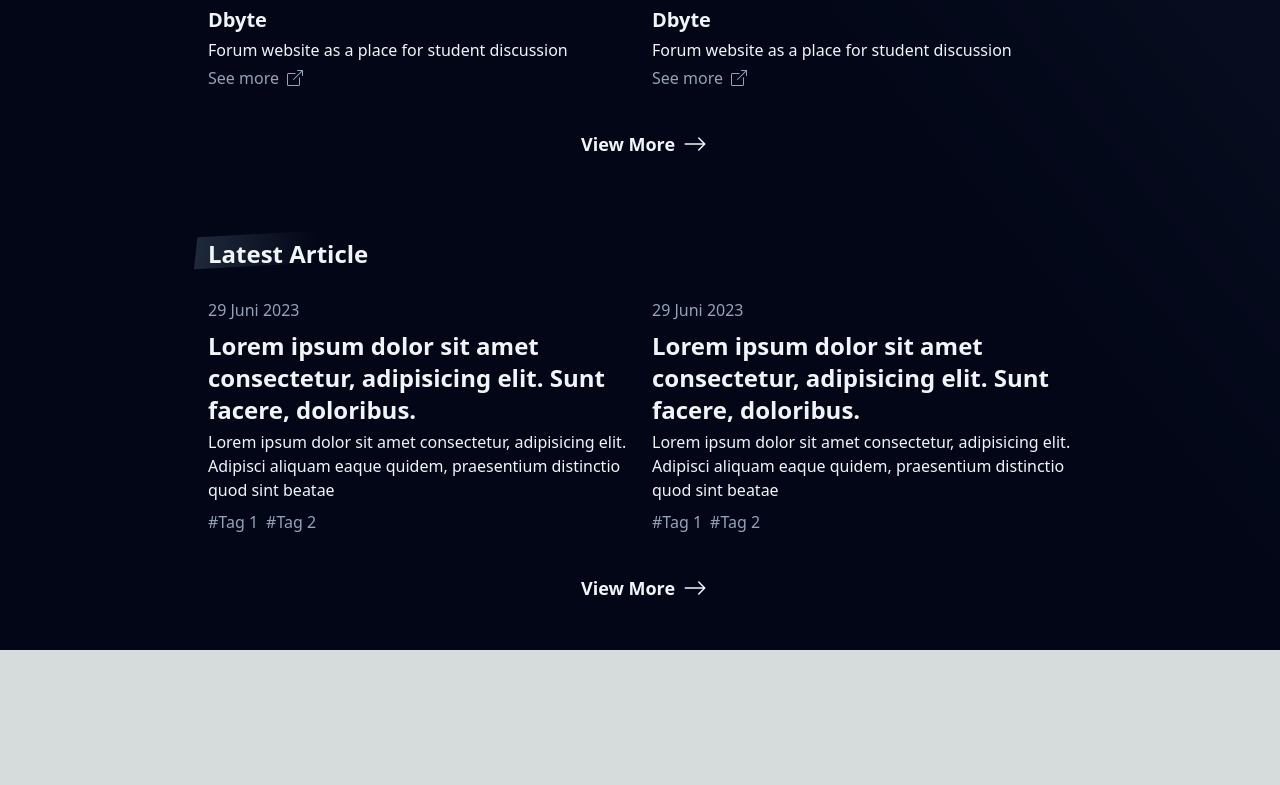
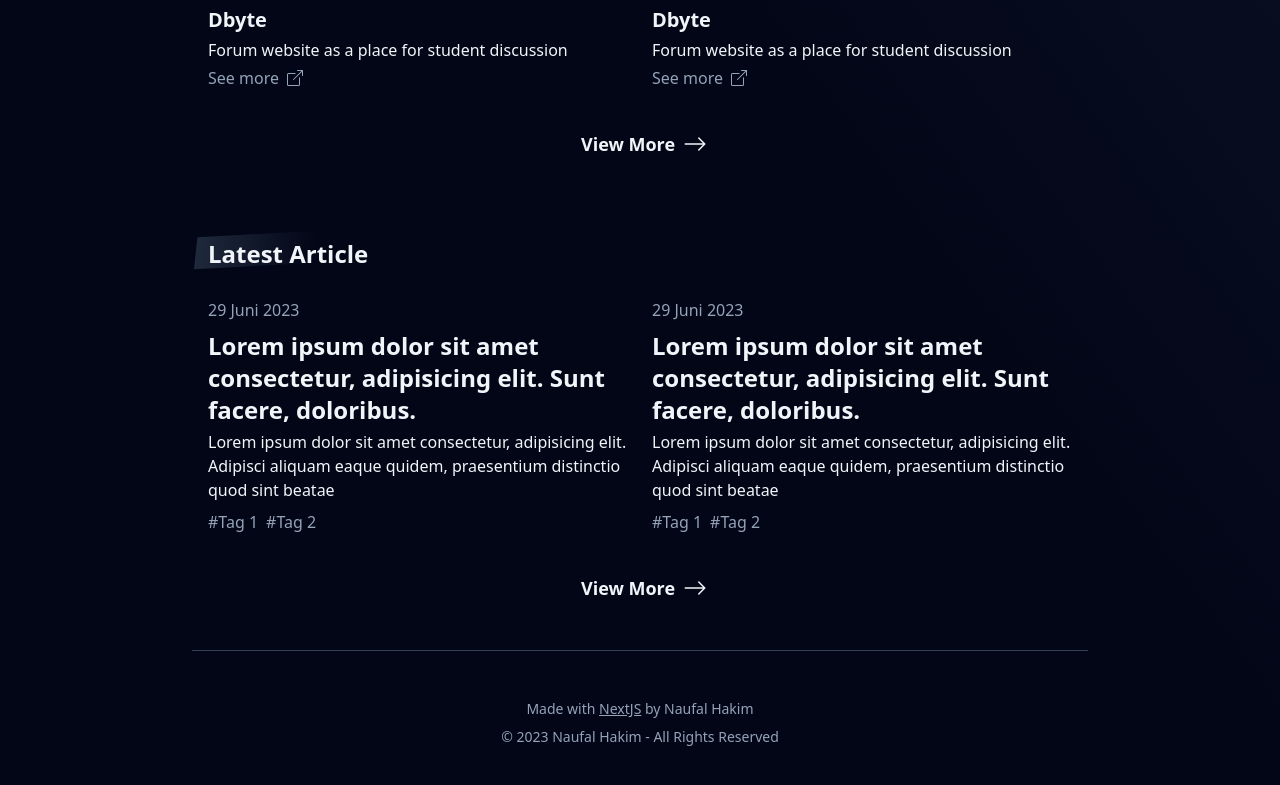
Before and after one commit to kimnopal/portfolio, a Next.js app: page / in a window 1280 px wide. Shown: the part 953-1738 px from the top of the page. Before the commit the page ends 1603 px from the top, so only its background shows below. Built offline with nearby package versions, Linux system fonts and the light colour scheme.

Commit message:
added footer on layout template

```diff
--- /dev/null
+++ b/src/components/Fragments/Footer/index.tsx
@@ -0,0 +1,16 @@
+import Link from "next/link";
+
+const Footer = () => {
+    return (
+        <footer>
+            <div className="w-full mx-auto text-center text-sm text-slate-400 md:max-w-3xl lg:max-w-4xl">
+                <div className="px-4 py-12 border-slate-700 border-t-[1px]">
+                    <div className="mb-2">Made with <Link href="nextjs.org" target="_blank" className="underline">NextJS</Link> by Naufal Hakim</div>
+                    <div>&copy; 2023 Naufal Hakim - All Rights Reserved</div>
+                </div>
+            </div>
+        </footer>
+    );
+}
+
+export default Footer;
--- a/src/components/Layouts/AppShell/index.tsx
+++ b/src/components/Layouts/AppShell/index.tsx
@@ -1,3 +1,4 @@
+import Footer from "@/components/Fragments/Footer";
 import Navbar from "@/components/Fragments/Navbar";
 
 type AppShellProps = {
@@ -13,6 +14,7 @@ const AppShell = (props: AppShellProps) => {
             <main className="mx-auto w-full max-w-3xl flex flex-col pt-32 px-4 gap-8 text-slate-100 lg:max-w-4xl">
                 {children}
             </main>
+            <Footer />
         </div>
     );
 }
```
